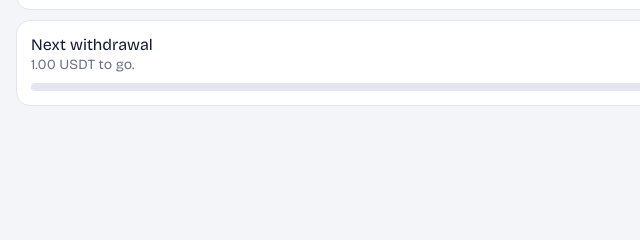
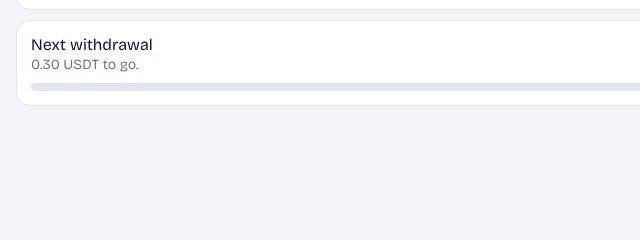
Before and after one commit to kelvintemidire95-ctrl/miniapp, a plain HTML site: page index.html in a window 1280 px wide. Shown: the part 363-603 px from the top of the page, 0-640 px from the left. Drawn offline with nearby package versions, Linux system fonts and the light colour scheme.

Commit message:
Change minWithdraw value from 1.00 to 0.30

```diff
--- a/index.html
+++ b/index.html
@@ -114,7 +114,7 @@ const CONFIG = {
   currency: "USDT",
   dailyBonus: 0.05,
   referralReward: 0.10,
-  minWithdraw: 1.00,
+  minWithdraw: 0.30,
   tasks: [
     { id: "t1", title: "Join our channel",  reward: 0.10, url: "https://t.me/YOUR_CHANNEL" },
     { id: "t2", title: "Join our group",    reward: 0.10, url: "https://t.me/YOUR_GROUP" },
```
